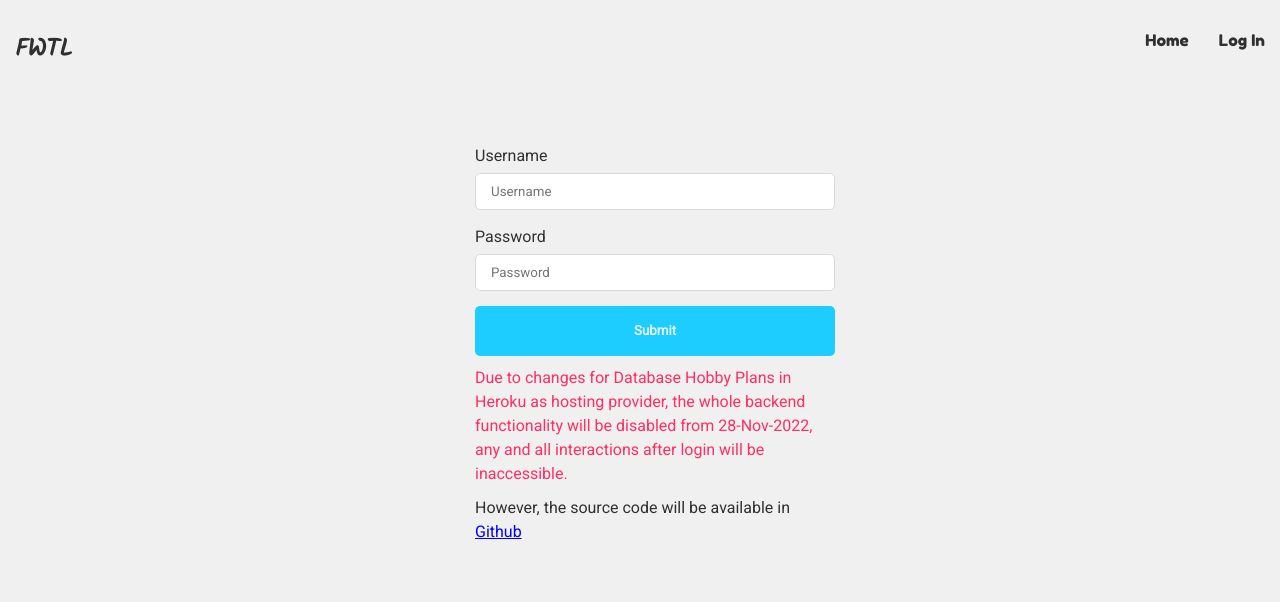
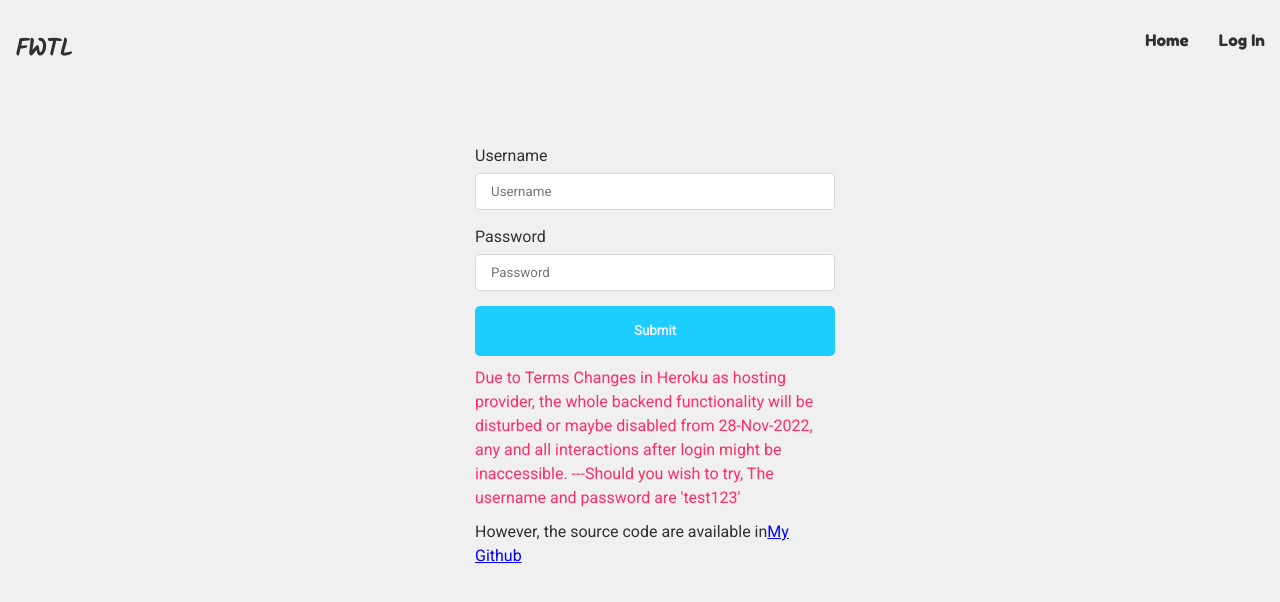
Before and after one commit to ichsanseanaldi/lms-app-react, a React (Create React App) app: page /login in a window 1280 px wide. Shown: the top 602 px of the page. Built offline with nearby package versions, Linux system fonts and the light colour scheme.

Commit message:
adjustment

```diff
--- a/src/components/Login.js
+++ b/src/components/Login.js
@@ -88,14 +88,14 @@ export const Login = () => {
                             <path d="M40 5C33.0777 5 26.3108 7.05271 20.5551 10.8986C14.7993 14.7444 10.3133 20.2107 7.66423 26.6061C5.01516 33.0015 4.32205 40.0388 5.67253 46.8282C7.02301 53.6175 10.3564 59.8539 15.2513 64.7487C20.1461 69.6436 26.3825 72.977 33.1719 74.3275C39.9612 75.678 46.9985 74.9848 53.3939 72.3358C59.7894 69.6867 65.2556 65.2007 69.1015 59.445C72.9473 53.6892 75 46.9223 75 40C74.9894 30.7207 71.2985 21.8244 64.7371 15.263C58.1756 8.70148 49.2793 5.01059 40 5ZM25 65.9425V62.5C25.002 60.5115 25.7928 58.605 27.1989 57.1989C28.605 55.7928 30.5115 55.002 32.5 55H47.5C49.4885 55.002 51.395 55.7928 52.8011 57.1989C54.2072 58.605 54.998 60.5115 55 62.5V65.9425C50.4479 68.6005 45.2713 70.0012 40 70.0012C34.7287 70.0012 29.5521 68.6005 25 65.9425ZM59.98 62.315C59.9302 59.0358 58.5942 55.9075 56.2598 53.604C53.9254 51.3005 50.7796 50.0062 47.5 50H32.5C29.2205 50.0062 26.0746 51.3005 23.7402 53.604C21.4059 55.9075 20.0698 59.0358 20.02 62.315C15.4864 58.2669 12.2893 52.9372 10.8521 47.0317C9.41486 41.1261 9.80526 34.9234 11.9716 29.2446C14.138 23.5659 17.9781 18.6792 22.9834 15.2314C27.9888 11.7837 33.9234 9.93756 40.0013 9.93756C46.0792 9.93756 52.0137 11.7837 57.0191 15.2314C62.0245 18.6792 65.8646 23.5659 68.0309 29.2446C70.1973 34.9234 70.5877 41.1261 69.1504 47.0317C67.7132 52.9372 64.5161 58.2669 59.9825 62.315H59.98Z" fill="black" />
                         </svg>'
                 />
-                {/* {
+                {
                     load &&
 
                     <Modal
                         load={true}
                     />
 
-                } */}
+                }
             </StyledWrapper>
         </StyledContainer>
     )
--- a/src/components/partials/Form.js
+++ b/src/components/partials/Form.js
@@ -39,10 +39,18 @@ export const Form = (props) => {
                     }
                 </div>
                 <StyledButton width="100%" color={white} backgroundcolor={primary}>Submit</StyledButton>
-                <p className='red'>Due to changes for Database Hobby Plans in Heroku as hosting provider,
-                    the whole backend functionality will be disabled from 28-Nov-2022,
-                    any and all interactions after login will be inaccessible.</p>
-                <p className='m-t-10'>However, the source code will be available in <a style={{display:'inline',color:'blue',textDecoration:'underline'}} href="https://github.com/ichsanseanaldi" target="_blank">Github</a></p>
+                <p className='red'>
+                    Due to Terms Changes in Heroku as hosting provider,
+                    the whole backend functionality will be disturbed or maybe disabled from 28-Nov-2022,
+                    any and all interactions after login might be inaccessible.
+                    ---Should you wish to try, The username and password are 'test123'
+                </p>
+                <p className='m-t-10'>
+                    However, the source code are available in
+                    <a style={{display:'inline',color:'blue',textDecoration:'underline'}} href="https://github.com/ichsanseanaldi" target="_blank">
+                        My Github
+                    </a>
+                </p>
             </StyledForm>
         </div>
     )
```
